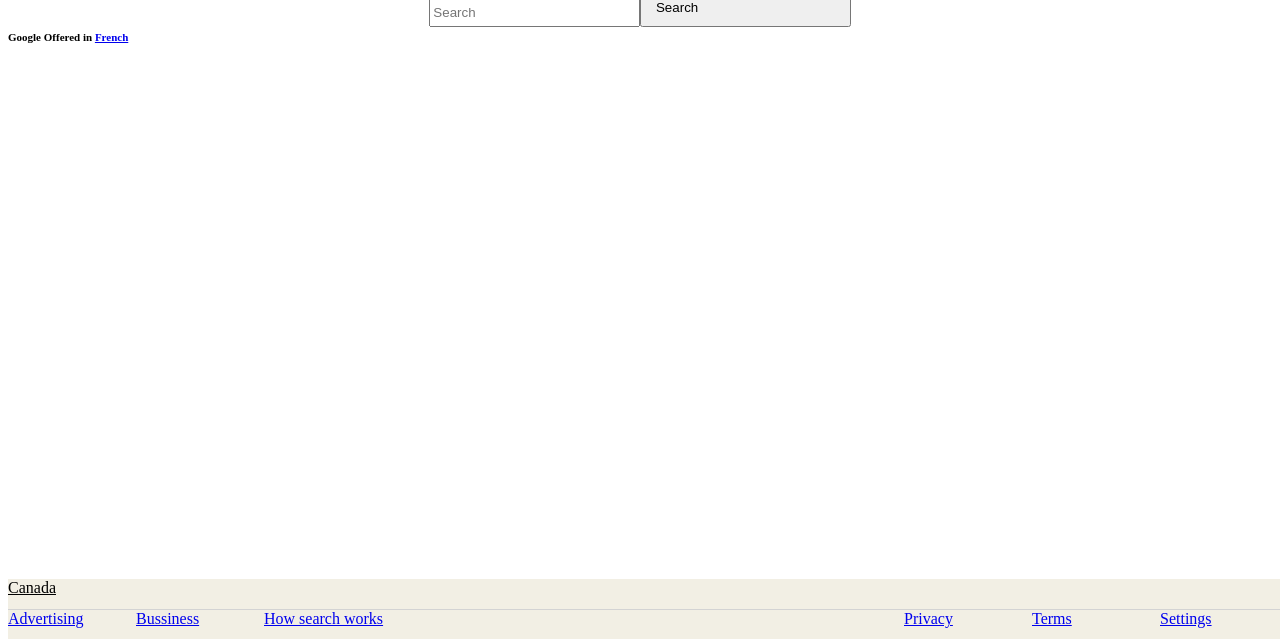
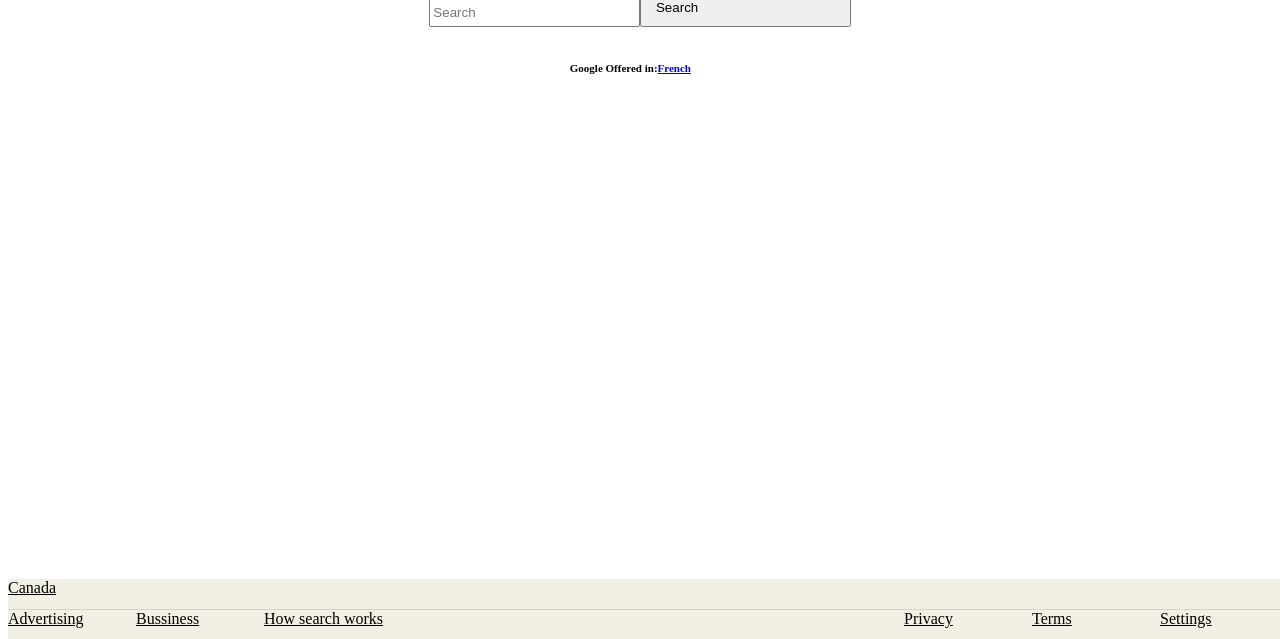
Before and after one commit to 17381492/google-hoempage, a plain HTML site: page index.html in a window 1280 px wide. Shown: the part 161-800 px from the top of the page. Drawn offline with Linux system fonts and the light colour scheme.

Commit message:
finall centered mid div bot vert and hort need to change search button config and addd two img links by setting block in the items in headr

```diff
--- a/css/stylesheet.css
+++ b/css/stylesheet.css
@@ -23,6 +23,8 @@ text-shadow:8px 8px 10px #d19999 ;
     margin:0px; padding:0px; display:grid;
 grid-template-columns: 1fr 1fr 1fr 4fr 1fr 1fr 1fr;}
 .b1{max-width: 1368px; height:700px;}
-
+.li2 a{color:black;}
 .footer{position:fixed; bottom:0; margin-top:200px; height:60px; width:100%;
      background-color:rgba(240, 236, 223, 0.836);}
+.mid { display:grid;
+grid-template-columns: 1fr 2.5fr 1fr;}
--- a/index.html
+++ b/index.html
@@ -12,7 +12,7 @@
           <li class="li1"><a id="Help" href="#">Help</a></li>
            <li class="li1"><a id="Store" href="#">Store</a></li>
            <li class="li1"> <div></div></li>
-           <li class="li1"> <a id="Gmail" href="#">Gmail</a></li>
+           <li class="li1"><a id="Gmail" href="#">Gmail</a></li>
             <li class="li1"><a id="Images" href="#">Images</a></li>
             </ul>
         </nav>
@@ -24,7 +24,7 @@
     <button class="searchfunc" style="padding-left:2px;" type="submit">Search</button>
     <div class="searchfun"></div>
     </div>
-    <b style="font-size:11px;">Google Offered in <a href="#">French</a></b>
+   <div class="mid"><div></div><b id="offin"style="padding-top:5%;padding-left:40%;font-size:11px;">Google Offered in:<a href="#">French</a><div></div></b></div>
 
 </main>
 <footer class="footer"><div style="height:30px; border-bottom-style: solid;
@@ -33,13 +33,13 @@ border-color:lightgray;">
 <a style="color:black;"href="#">Canada</a>
 </div>
 <ul class="ul2">
-<li><a href="#">Advertising</a></li>
-<li><a href="#">Bussiness</a></li>
-<li><a href="#">How search works</a></li>
+<li class="li2"><a href="#">Advertising</a></li>
+<li class="li2"><a href="#">Bussiness</a></li>
+<li class="li2"><a href="#">How search works</a></li>
 <li><div></div></li>
-<li><a href="#">Privacy</a></li>
-<li><a href="#">Terms</a></li>
-<li><a href="#">Settings</a></li>
+<li class="li2"><a href="#">Privacy</a></li>
+<li class="li2"><a href="#">Terms</a></li>
+<li class="li2"><a href="#">Settings</a></li>
 </ul>
 </footer>
 </body>
```
